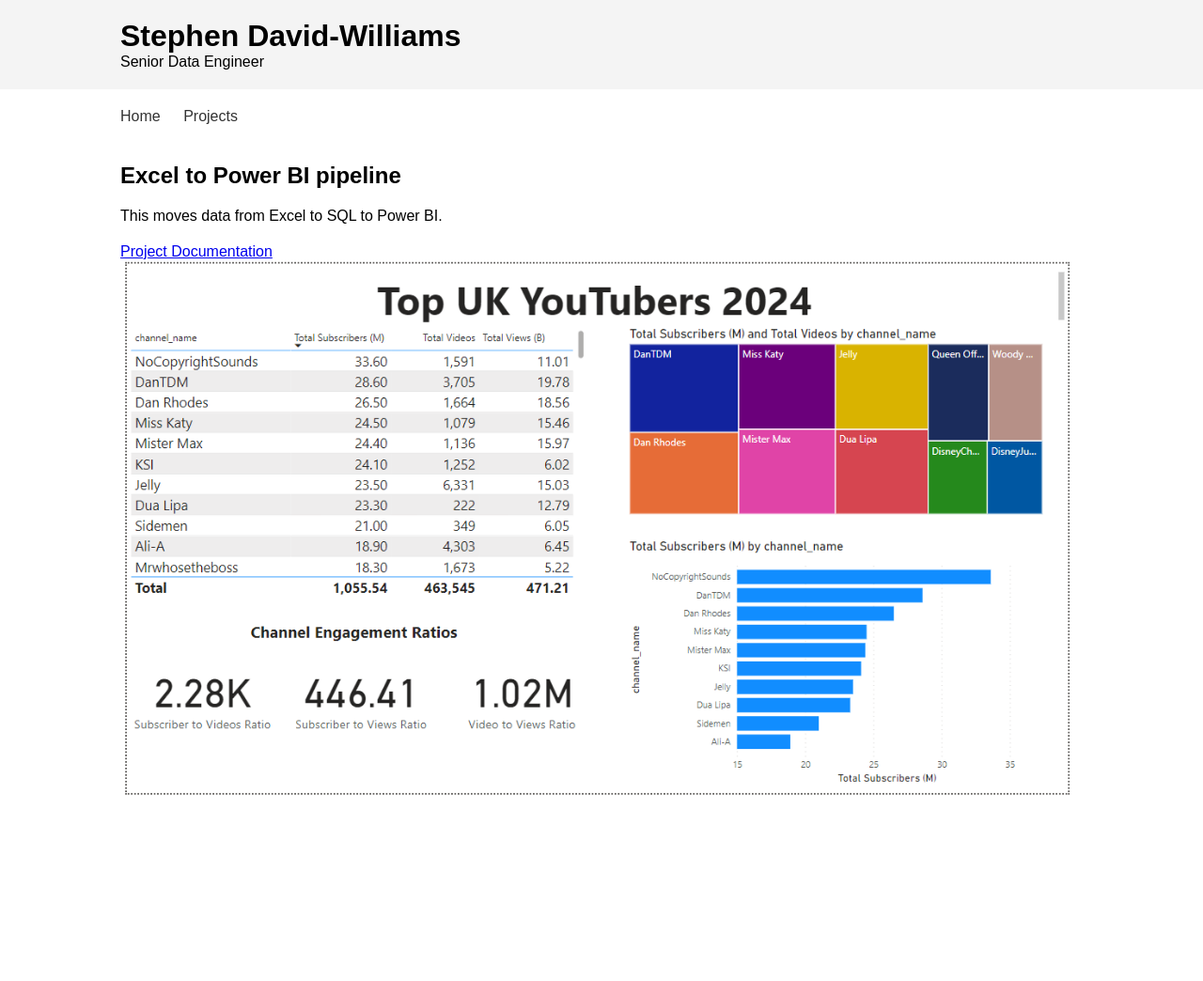
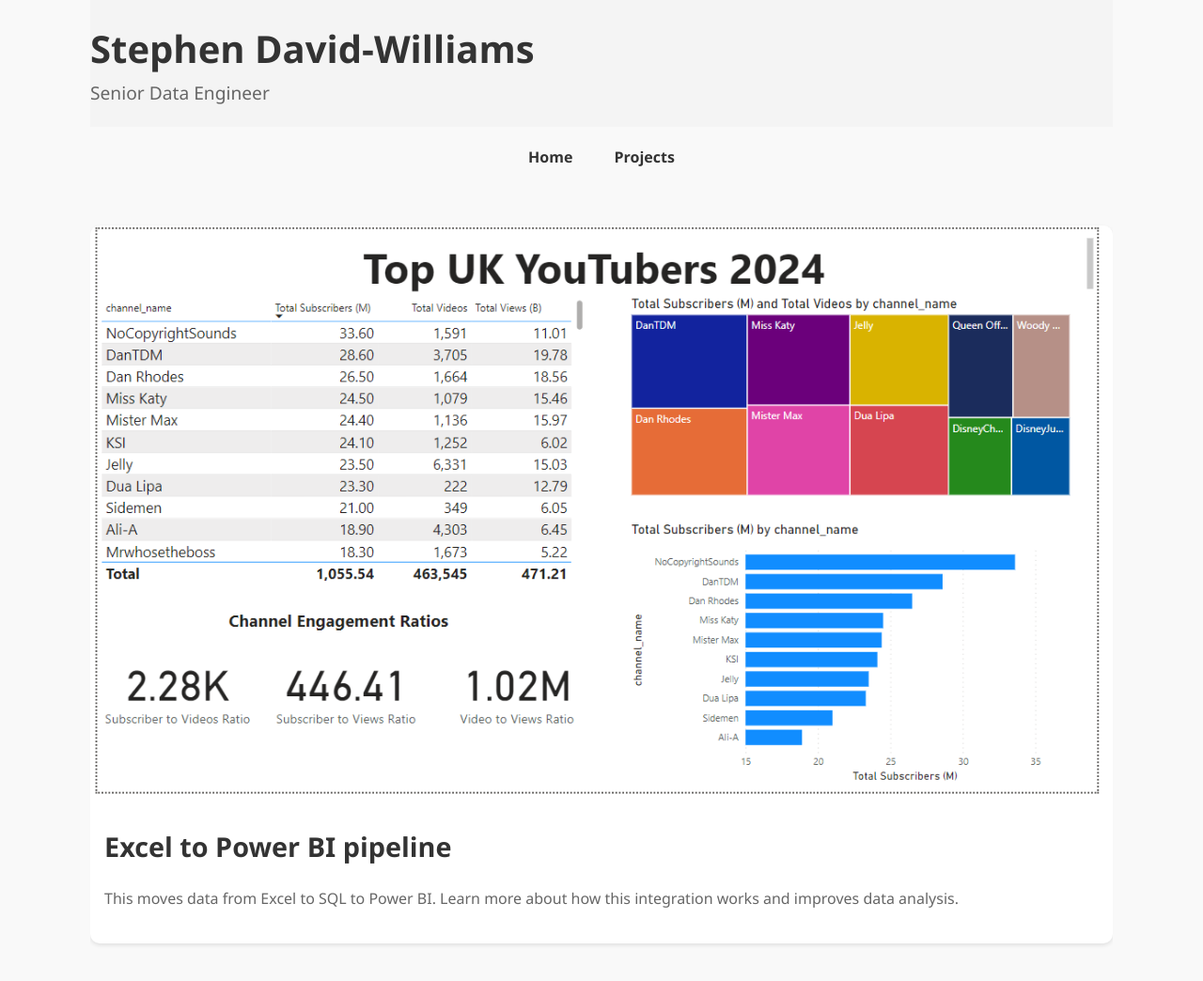
Before and after one commit to sdw-online/sdw-online.github.io, a plain HTML site: page index.html in a window 1280 px wide. Shown: the whole page at 94% size. Before the commit the page ends 887 px from the top, so only its background shows below. Drawn offline with Linux system fonts and the light colour scheme.

Commit message:
testing a styling approach

```diff
--- a/index.html
+++ b/index.html
@@ -5,34 +5,69 @@
   <meta name="viewport" content="width=device-width, initial-scale=1.0">
   <title>Stephen David-Williams | Senior Data Engineer</title>
   <style>
-    body { font-family: Arial, sans-serif; margin: 0; padding: 0; }
-    header { background-color: #f4f4f4; padding: 20px 10%; box-sizing: border-box; }
-    header h1, header p { margin: 0; }
-    nav ul { list-style-type: none; padding: 0; margin: 20px 10% 0; box-sizing: border-box; }
-    nav ul li { display: inline; margin-right: 20px; }
-    nav a { text-decoration: none; color: #333; }
-    .content { padding: 20px 10%; box-sizing: border-box; }
-    .content img { max-width: 100%; height: auto; }
-    .content h2 a { text-decoration: none; color: black; }
-    .project-description { margin-bottom: 20px; }
+    /* Reset and base styles */
+    body, h1, h2, p, ul, li, a { margin: 0; padding: 0; border: 0; }
+    body { font-family: 'Segoe UI', Tahoma, Geneva, Verdana, sans-serif; background: #f9f9f9; color: #333; line-height: 1.6; }
+    a { color: #333; text-decoration: none; }
+
+    /* Layout styles */
+    .container { width: 85%; max-width: 1200px; margin: auto; overflow: hidden; }
+
+    /* Header styles */
+    header { background-color: #f4f4f4; padding: 20px 0; }
+    header h1 { font-size: 2.5rem; }
+    header p { font-size: 1.2rem; color: #666; }
+
+    /* Nav styles */
+    nav ul { list-style-type: none; margin: 20px 0; text-align: center; }
+    nav ul li { display: inline; margin: 0 20px; }
+    nav a { font-weight: bold; }
+
+    /* Content styles */
+    .content { padding: 40px 0; }
+    .content h2 { font-size: 1.8rem; margin-bottom: 20px; }
+    .content p { margin-bottom: 20px; }
+
+    /* Project Preview styles */
+    .project-preview { transition: transform 0.3s ease; }
+    .project-preview:hover { transform: translateY(-5px); }
+
+    /* Grid layout for projects */
+    .grid { display: grid; grid-template-columns: repeat(auto-fit, minmax(300px, 1fr)); grid-gap: 30px; }
+
+    /* Project card styles */
+    .card { background: #fff; box-shadow: 0 2px 4px rgba(0, 0, 0, 0.1); border-radius: 10px; overflow: hidden; }
+    .card img { width: 100%; display: block; }
+    .card-content { padding: 15px; }
+    .card-title { font-size: 1.5rem; color: #333; margin-bottom: 10px; }
+    .card-text { color: #666; }
+
   </style>
 </head>
 <body>
-  <header>
+  <header class="container">
     <h1>Stephen David-Williams</h1>
     <p>Senior Data Engineer</p>
   </header>
-  <nav>
+  <nav class="container">
     <ul>
       <li><a href="index.html">Home</a></li>
       <li><a href="elements/projects.html">Projects</a></li>
     </ul>
   </nav>
-  <div class="content">
-    <h2><a href="elements/excel-to-powerbi.html">Excel to Power BI pipeline</a></h2>
-    <p class="project-description">This moves data from Excel to SQL to Power BI.</p>
-    <a href="README.md">Project Documentation</a><br>
-    <img src="images/screenshot-of-power-bi.png" alt="Screenshot of your project">
+  <div class="container content">
+    <section class="grid">
+      <div class="card project-preview">
+        <a href="elements/excel-to-powerbi.html">
+          <img src="images/screenshot-of-power-bi.png" alt="Excel to Power BI pipeline">
+          <div class="card-content">
+            <h2 class="card-title">Excel to Power BI pipeline</h2>
+            <p class="card-text">This moves data from Excel to SQL to Power BI. Learn more about how this integration works and improves data analysis.</p>
+          </div>
+        </a>
+      </div>
+      <!-- Additional projects can be added here in a similar structure -->
+    </section>
   </div>
 </body>
 </html>
```
